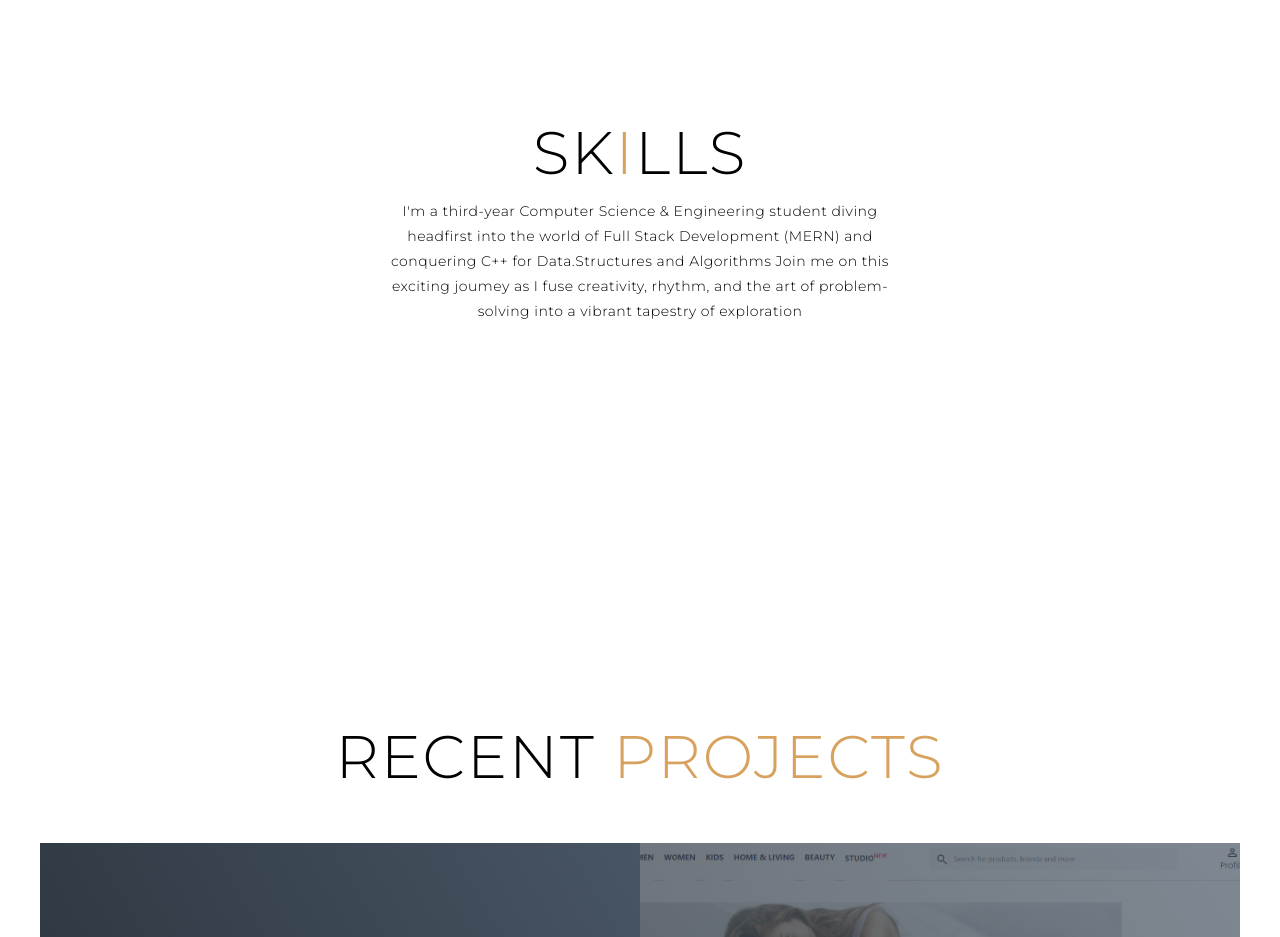
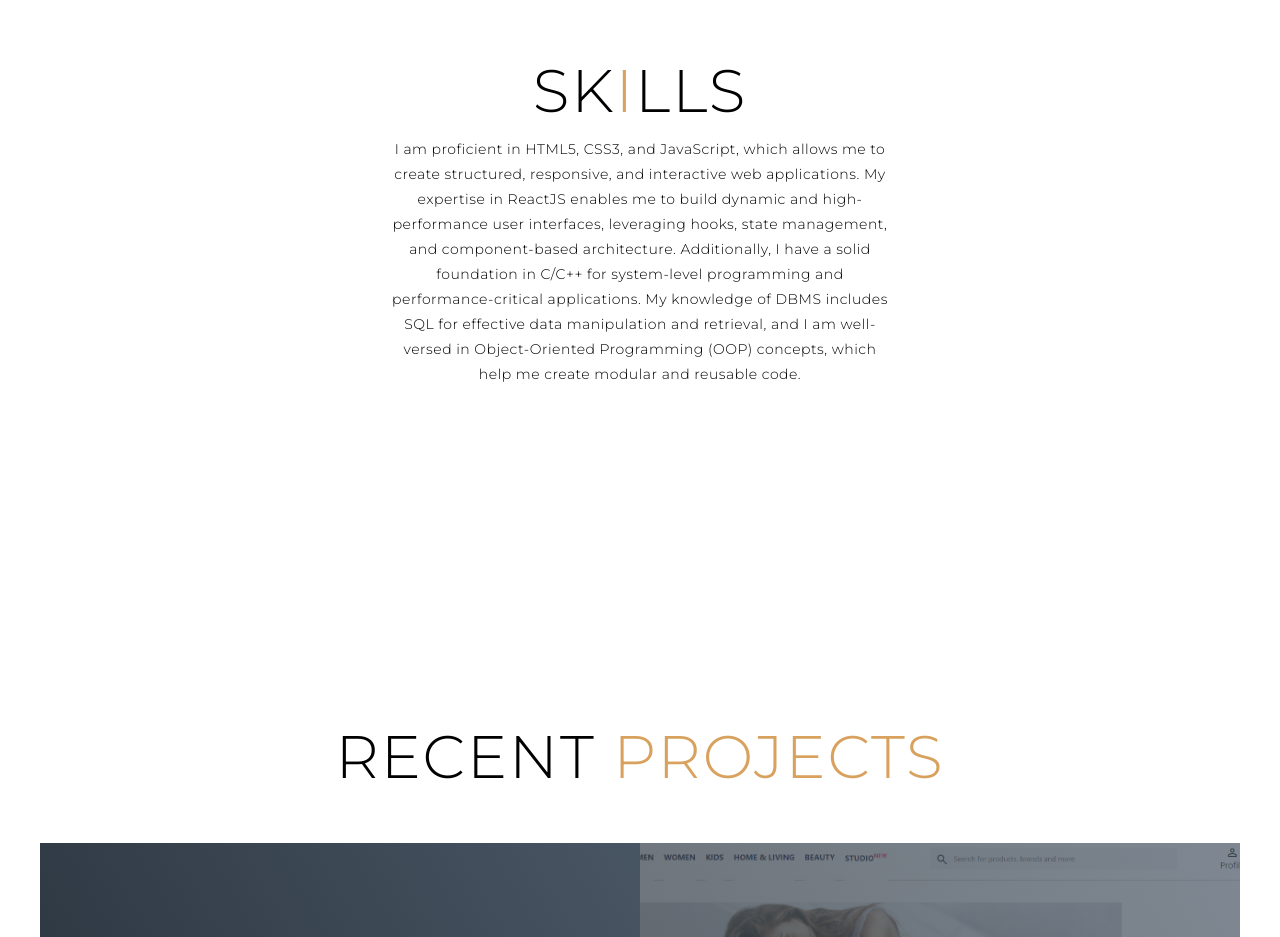
Before and after one commit to tanucs/Portfolio-personal, a plain HTML site: page index.html in a window 1280 px wide. Shown: the part 980-1917 px from the top of the page. Drawn offline with Linux system fonts and the light colour scheme.

Commit message:
Update index.html

```diff
--- a/index.html
+++ b/index.html
@@ -54,11 +54,7 @@
     <div class="services container">
       <div class="service-top">
         <h1 class="section-title">Sk<span>i</span>lls</h1>
-        <p>I'm a third-year Computer Science & Engineering student diving headfirst
-                  into the world of Full Stack Development (MERN) and
-              conquering C++ for Data.Structures and Algorithms Join me on this exciting
-                  joumey as I fuse creativity, rhythm, and the art of
-              problem-solving into a vibrant tapestry of exploration</p>
+        <p>I am proficient in HTML5, CSS3, and JavaScript, which allows me to create structured, responsive, and interactive web applications. My expertise in ReactJS enables me to build dynamic and high-performance user interfaces, leveraging hooks, state management, and component-based architecture. Additionally, I have a solid foundation in C/C++ for system-level programming and performance-critical applications. My knowledge of DBMS includes SQL for effective data manipulation and retrieval, and I am well-versed in Object-Oriented Programming (OOP) concepts, which help me create modular and reusable code.</p>
         <!-- <pre>I'm a third-year Computer Science & Engineering student diving headfirst
                   into the world of Full Stack Development (MERN) and
               conquering C++ for Data.Structures and Algorithms Join me on this exciting
```
